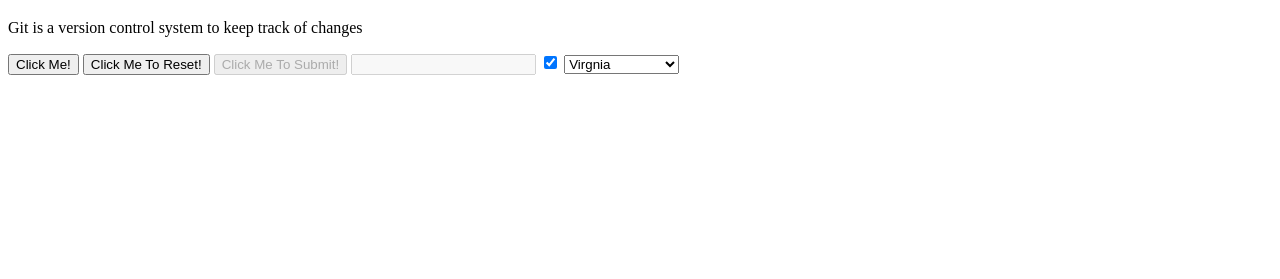
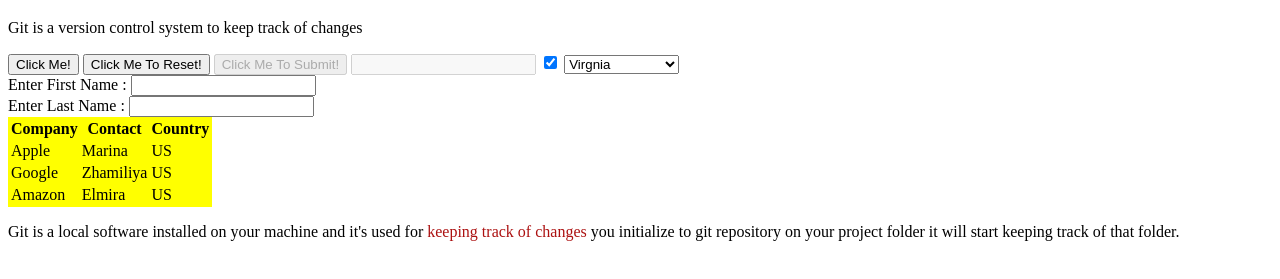
Before and after one commit to natyra4/frontend, a plain HTML site: page practice.html in a window 1280 px wide. Shown: the part 61-340 px from the top of the page. Drawn offline with Linux system fonts and the light colour scheme.

Commit message:
Table br div spam style attribute for styling

```diff
--- a/practice.html
+++ b/practice.html
@@ -23,8 +23,48 @@
     <option value="NY">New York</option>
     <option value="DC">Washington DC</option>
     <option value="MD">MaryLand</option>
+</select>
+<!-- Create text input field with label message of the day -->
+<!-- how to break lines up so it can show in next line -->
+<!-- <br> -->
+<!-- or we can use div to wrap this section in -->
+<div>
+    <label for="firstName">Enter First Name :</label>
+    <input type="text" id="firstName">
+  </div>
+  <div>
+    <label for="lastName">Enter Last Name :</label>
+    <input type="text" id="lastName">
+    <table style="color  :brown;">
+    <table style=" background-color  :yellow;">
+        <tr>
+          <th>Company</th>
+          <th>Contact</th>
+          <th>Country</th>
+        </tr>
+        <tr>
+          <td>Apple</td>
+          <td>Marina </td>
+          <td>US</td>
+        </tr>
+        <tr>
+          <td>Google</td>
+          <td>Zhamiliya</td>
+          <td>US</td>
+          <tr>
+            <td>Amazon</td>
+            <td>Elmira</td>
+            <td>US</td>
+        </tr>
+      </table>
+      <!-- create a paragraph element add text , color , one word to -->
+    <p>Git is a local software installed on your machine
+        and it's used for
 
-</select>
+        <span style="color :rgb(172, 17, 17)">keeping track of changes</span>
+        you initialize to git repository on your project folder
+        it will start keeping track of that folder.
+      </p>
 
 </body>
 </html>
```
